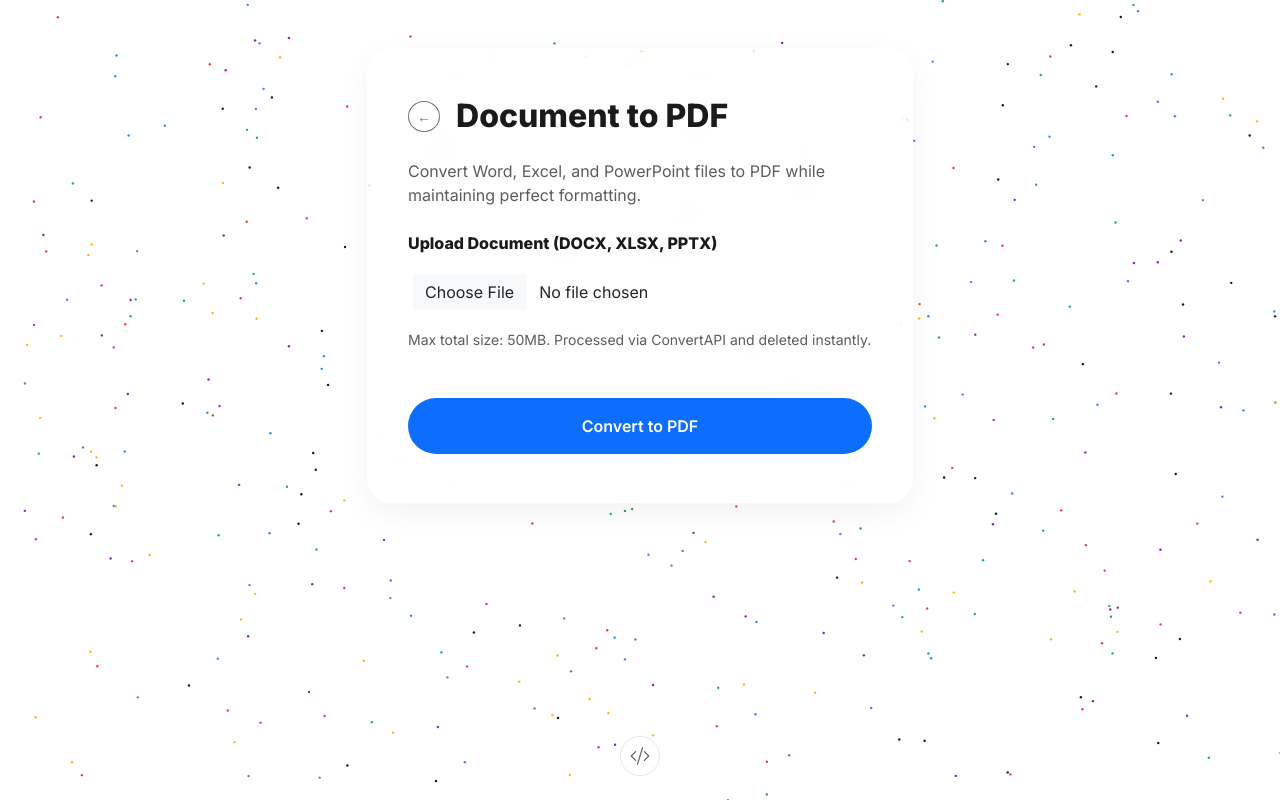
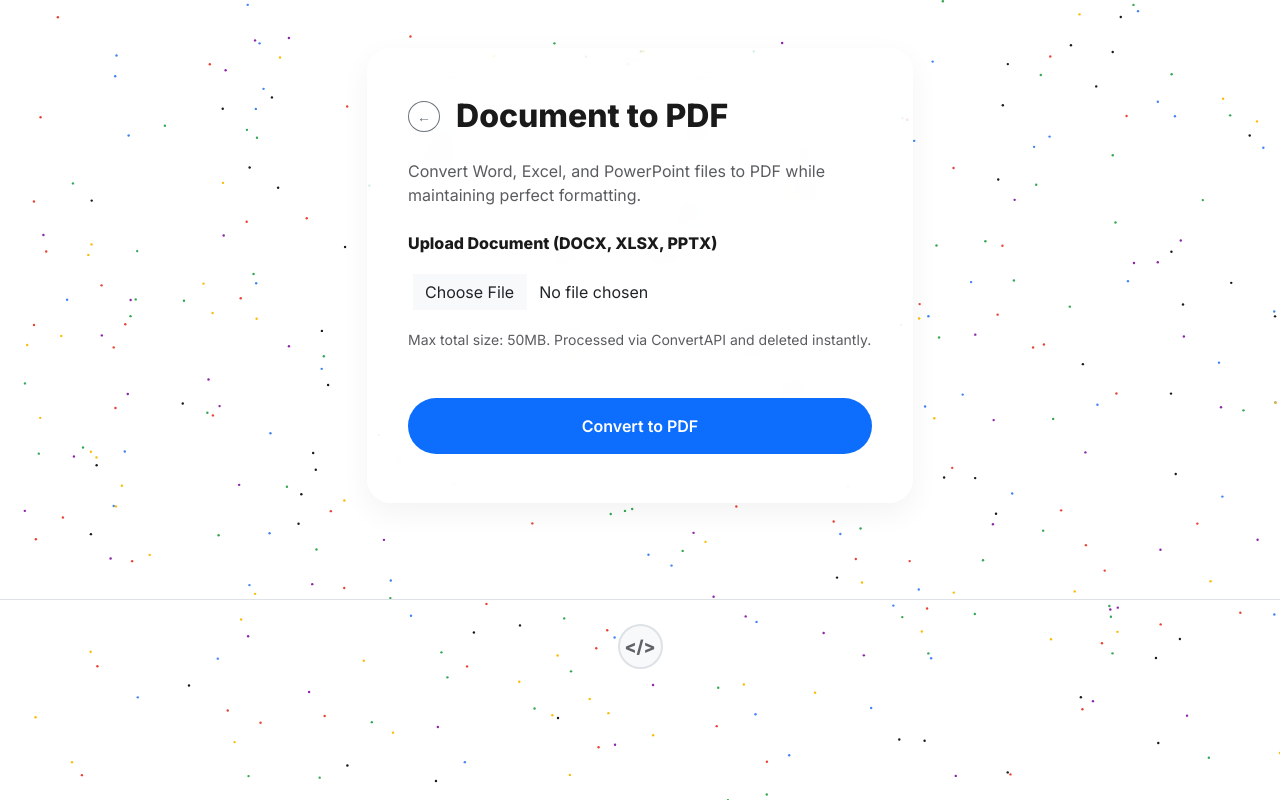
Before and after one commit to aryanRN2/img-to-pdf, a Flask app: page /document-to-pdf in a window 1280 px wide. Run offline with Flask 3, Linux system fonts and the light colour scheme; some libraries are stand-ins or nearby versions; some web fonts are replaced.

Commit message:
Updated Source Code button to backdoor look with spin animation

```diff
--- a/templates/layout.html
+++ b/templates/layout.html
@@ -185,22 +185,37 @@
             transition: transform 0.3s ease;
         }
 
-        .source-icon {
-            width: 40px;
-            height: 40px;
-            border: 1.5px solid rgba(0, 0, 0, 0.1);
-            border-radius: 50%;
-            display: flex;
+        .source-backdoor {
+            display: inline-flex;
             align-items: center;
             justify-content: center;
+            width: 45px;
+            height: 45px;
+            background-color: #f8f9fa;
             color: #5f6368;
-            transition: all 0.3s ease;
+            border-radius: 50%;
+            border: 2px solid #dee2e6;
+            text-decoration: none;
+            transition: all 0.3s cubic-bezier(0.4, 0, 0.2, 1);
         }
 
-        .source-icon:hover {
-            background: rgba(0, 0, 0, 0.05);
-            border-color: var(--primary-blue);
-            color: var(--primary-blue);
+        .source-backdoor:hover {
+            background-color: #1a1a1a;
+            color: #4285F4 !important;
+            transform: translateY(-5px) scale(1.1);
+            box-shadow: 0 10px 20px rgba(66, 133, 244, 0.3);
+            border-color: #1a1a1a;
+        }
+
+        .code-icon {
+            font-weight: 800;
+            font-size: 1.1rem;
+            transition: transform 0.6s cubic-bezier(0.4, 0, 0.2, 1);
+            display: inline-block;
+        }
+
+        .source-backdoor:hover .code-icon {
+            transform: rotate(360deg);
         }
 
         .nav-link.hover-blue:hover {
@@ -256,14 +271,13 @@
         {% block content %}{% endblock %}
     </main>
 
-    <!-- Floating About Me Icon at Bottom -->
-    <div class="fixed-bottom pb-4 d-flex justify-content-center">
-        <a href="https://placement-project-delta.vercel.app/source" target="_blank" class="source-icon">
-            <svg xmlns="http://www.w3.org/2000/svg" width="20" height="20" fill="currentColor" class="bi bi-code-slash" viewBox="0 0 16 16">
-                <path d="M10.478 1.647a.5.5 0 1 0-.956-.294l-4 13a.5.5 0 0 0 .956.294l4-13zM4.854 4.146a.5.5 0 0 1 0 .708L1.707 8l3.147 3.146a.5.5 0 0 1-.708.708l-3.5-3.5a.5.5 0 0 1 0-.708l3.5-3.5a.5.5 0 0 1 .708 0zm6.292 0a.5.5 0 0 0 0 .708L14.293 8l-3.147 3.146a.5.5 0 0 0 .708.708l3.5-3.5a.5.5 0 0 0 0-.708l-3.5-3.5a.5.5 0 0 0-.708 0z"/>
-            </svg>
-        </a>
-    </div>
+    <footer class="text-center py-4 mt-5 border-top">
+        <div class="container">
+            <a href="https://placement-project-delta.vercel.app/source" target="_blank" class="source-backdoor" title="Access Developer Mode">
+                <span class="code-icon">&lt;/&gt;</span>
+            </a>
+        </div>
+    </footer>
 
     <script src="{{ url_for('static', filename='js/particles.js') }}"></script>
     <script src="https://cdn.jsdelivr.net/npm/bootstrap@5.3.2/dist/js/bootstrap.bundle.min.js"></script>
```
